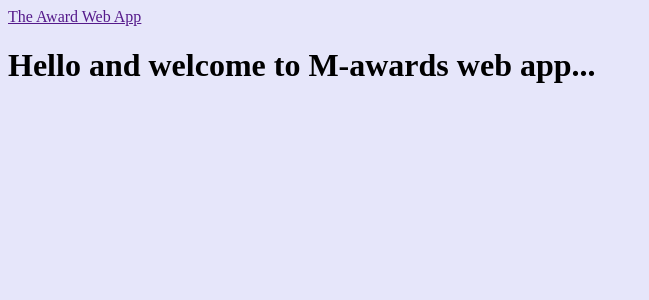
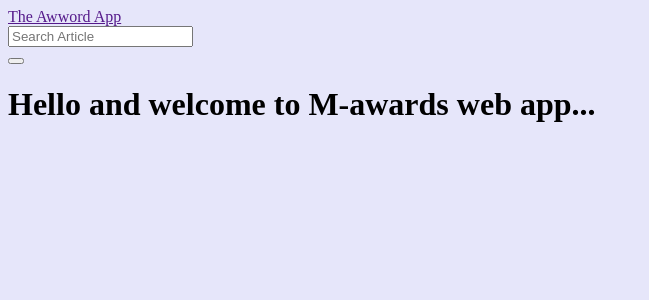
Before and after one commit to Moses-254-Mugo/M-Awwards, a Django app: page / in a window 1280 px wide. Shown: the top 300 px of the page, without its empty margins (0-649 px from the left). Run offline with Django 3.2, Linux system fonts and the light colour scheme; some libraries are stand-ins or nearby versions.

Commit message:
Create search template

```diff
--- a/Appward/templates/navbar.html
+++ b/Appward/templates/navbar.html
@@ -1,17 +1,37 @@
 <!DOCTYPE html>
 <html lang="en">
 <head>
+  <style>
+
+
+  </style>
 
   <meta charset="utf-8">
   <meta name="viewport" content="width=device-width, initial-scale=1">
 </head>
 <body>
-<nav class="navbar navbar-inverse">
-  <div class="container-fluid">
-    <div class="navbar-header">
-      <a class="navbar-brand" href="">The Award Web App</a>
+  <nav class="navbar navbar-inverse">
+    <div class="container-fluid">
+      <div class="navbar-header">
+        <a class="navbar-brand" href="">The Awword App</a>
+      </div>
+
+      <!-- Adding a search form  -->
+      <div class="col-sm-4 col-md-4 navbar-right">
+
+        <form class="navbar-form" role="search" action="">
+
+          <div class="input-group">
+            <input type="text" class="form-control" placeholder="Search Article" name="article">
+            <div class="input-group-btn">
+              <button class="btn btn-default" type="submit"><i class="glyphicon glyphicon-search"></i></button>
+            </div>
+          </div>
+
+        </form>
+      </div>
+      <!-- search form end -->
     </div>
-  </div>
-</nav>
+  </nav>
 </body>
 </html>
```
Also changed, not shown: Appward/templates/search.html (added, +25 -0 lines).
